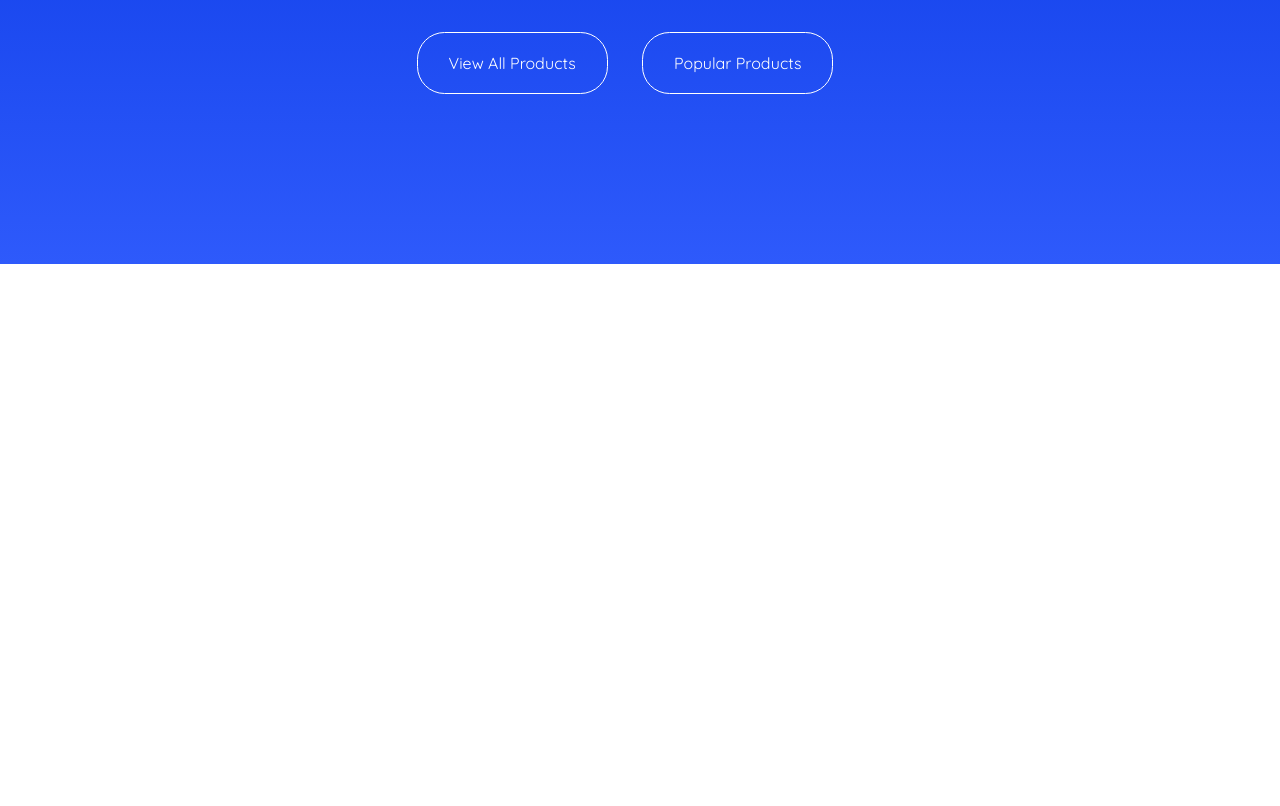
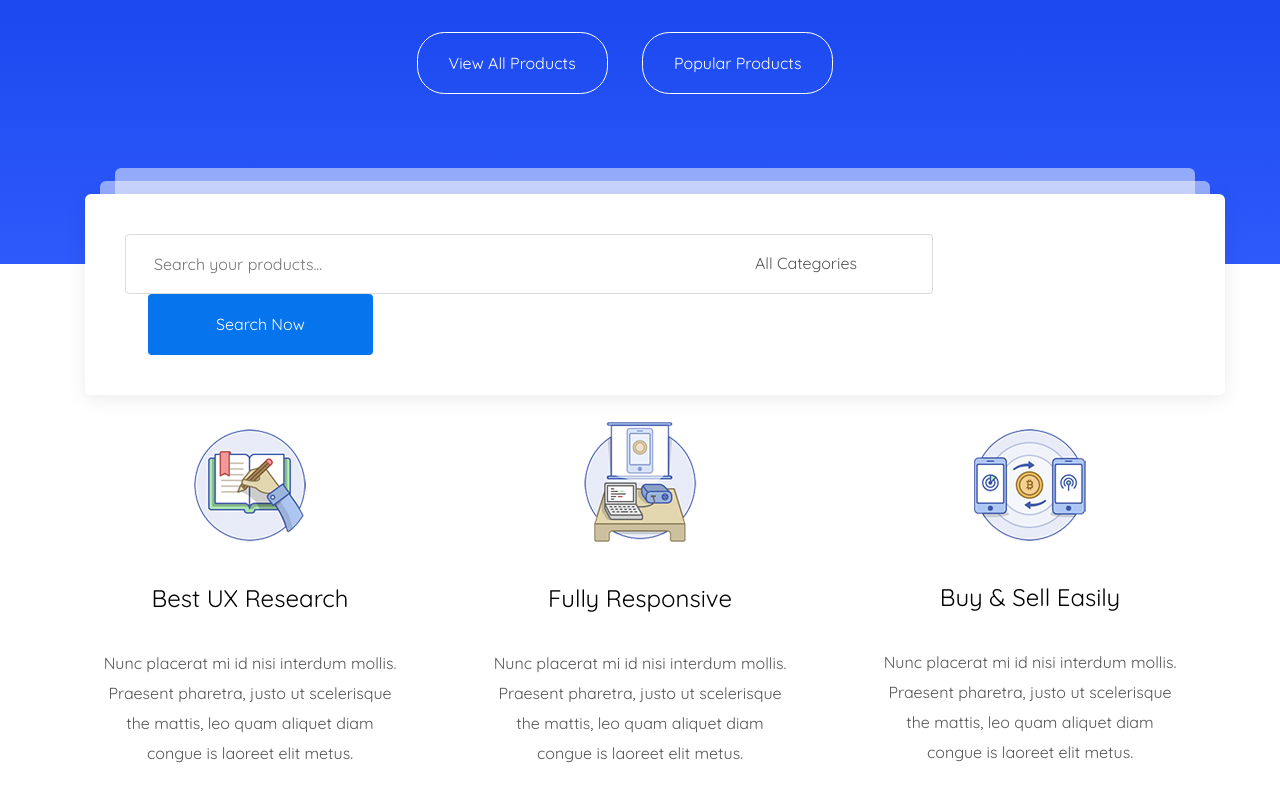
Before and after one commit to booobooka/MartPlace, a website: page app/index.html in a window 1280 px wide. Shown: the part 616-1422 px from the top of the page. Before the commit the page ends 880 px from the top, so only its background shows below. Drawn offline with nearby package versions, Linux system fonts and the light colour scheme; files that its build step writes are made by us from their sources.

Commit message:
added section about-us

```diff
--- a/app/index.html
+++ b/app/index.html
@@ -1,5 +1,6 @@
 <!DOCTYPE html>
 <html lang="en">
+
 <head>
     <meta charset="UTF-8">
     <meta name="viewport" content="width=device-width, initial-scale=1.0">
@@ -9,8 +10,10 @@
     <link rel="stylesheet" href="css/libs.min.css">
     <link rel="stylesheet" href="css/style.min.css">
 </head>
+
 <body>
     <header class="header">
+        <div class="header-inner">
             <div class="container">
                 <div class="top-header-inner">
                     <a class="header-logo" href="#">
@@ -38,7 +41,11 @@
                         </div>
                     </div>
                 </div>
+            </div>
+        </div>
         <div class="middle-header-inner">
+            <div class="container">
+                <div class="header-nav">
                     <nav class="header-menu">
                         <ul>
                             <li><a href="#">Home</a></li>
@@ -53,6 +60,7 @@
                         <button type="submit">
                             <a class="lnr lnr-magnifier" href="#"></a>
                         </button>
+                    </div>
                 </div>
             </div>
         </div>
@@ -72,7 +80,55 @@
             </div>
         </div>
     </header>
-
+    <section class="about-us">
+        <div class="container">
+            <div class="about-us-search-box">
+                <div class="about-us-search-back first"></div>
+                <div class="about-us-search-back second"></div>
+                <div class="about-us-search">
+                    <input type="text" placeholder="Search your products..." required>
+                    <a href="#">All Categories</a>
+                    <a class="lnr lnr-chevron-down" href="#"></a>
+                    <button>Search Now</button>
+                </div>
+            </div>
+            <div class="our-services-box">
+                <div class="services-content-box">
+                    <img src="images/book.png">
+                    <div class="services-content-box-title">
+                        Best UX Research
+                    </div>
+                    <div class="services-content-box-text">
+                        Nunc placerat mi id nisi interdum mollis. Praesent pharetra, justo ut scelerisque
+                        the mattis, leo quam aliquet diam
+                        congue is laoreet elit metus.
+                    </div>
+                </div>
+                <div class="services-content-box second-box">
+                    <img src="images/table.png">
+                    <div class="services-content-box-title">
+                        Fully Responsive
+                    </div>
+                    <div class="services-content-box-text">
+                        Nunc placerat mi id nisi interdum mollis. Praesent pharetra, justo ut scelerisque
+                        the mattis, leo quam aliquet diam
+                        congue is laoreet elit metus.
+                    </div>
+                </div>
+                <div class="services-content-box">
+                    <img src="images/buy.png">
+                    <div class="services-content-box-title">
+                        Buy & Sell Easily
+                    </div>
+                    <div class="services-content-box-text">
+                        Nunc placerat mi id nisi interdum mollis. Praesent pharetra, justo ut scelerisque
+                        the mattis, leo quam aliquet diam
+                        congue is laoreet elit metus.
+                    </div>
+                </div>
+            </div>
+        </div>
+    </section>
 
 
 
@@ -85,4 +141,5 @@
     <script src="js/libs.min.js"></script>
     <script src="js/main.min.js"></script>
 </body>
+
 </html>
--- a/app/scss/style.scss
+++ b/app/scss/style.scss
@@ -1,10 +1,8 @@
 @import 'vars';
 @import 'global';
 
-header{
+.header-inner{
     background-color: $bg;
-    height: 100px;
-    border-bottom: 1px solid #2b2b2b;
 }
 .top-header-inner{
     display: flex;
@@ -23,8 +21,8 @@ header{
     border-radius: 18px;
     margin-right: 50px;
     height: 36px;
+    font-size: 14px;
     color: #fff;
-    font-size: 14px;
 }
 .header-top-icons{
     display: flex;
@@ -65,11 +63,12 @@ header{
 .user-price{
     color: $btn-bg;
 }
-.middle-header-inner{
+.header-nav{
     display: flex;
     justify-content: space-between;
     align-items: center;
     height: 80px;
+    background-color: #fff;
 
 }
 .header-menu{
@@ -139,9 +138,90 @@ header{
         cursor: pointer;
         outline: none;
     }
+    button:hover{
+        background-color: #fff;
+        color: $btn-bg;
+        transition: all 1s;
+    }
 }
-button:hover{
+.about-us-search-box{
+    position: relative;
+}
+.about-us-search-back{
+    height: 135px;
+    background-color: rgba(255, 255, 255, 0.5);
+    border-radius: 6px;
+    position: absolute;
+}
+
+.about-us-search-back.first{
+    width: 1110px;
+    top: -83px;
+    left: 15px;
+}
+.about-us-search-back.second{
+    width: 1080px;
+    top: -96px;
+    left: 30px;
+}
+
+.about-us-search{
+    padding: 40px 40px;
+    width: 1140px;
     background-color: #fff;
-    color: $btn-bg;
-    transition: all 1s;
+    position: absolute;
+    top: -70px;
+    border-radius: 6px;
+    box-shadow: 0px 4px 20px 0px rgba(0, 0, 0, 0.08);
+    input{
+        width: 808px;
+        padding: 20px 90px 20px 28px;
+        border-radius: 4px;
+        border: 1px solid #dcdcdc;
+        outline: none;
+    }
+    a{
+        position: absolute;
+        top: 60px;
+        left: 670px;
+        color: #555555;
+    }
+    button{
+        padding: 21px 68px;
+        border: none;
+        background-color: $btn-bg;
+        border-radius: 4px;
+        color: #fff;
+        margin-left: 23px;
+    }
 }
+.lnr.lnr-chevron-down{
+    left: 815px;
+    top: 65px;
+    font-size: 12px;
+    color: #676767;
+    cursor: pointer;
+}
+.our-services-box{
+    padding-top: 165px;
+    padding-bottom: 170px;
+    display: flex;
+    justify-content: space-between;
+    text-align: center;
+    img{
+        margin-bottom: 40px;
+    }
+}
+.services-content-box-title{
+    font-size: 24px;
+    color: #000;
+}
+.services-content-box-text{
+    width: 330px;
+    padding: 35px 15px;
+    line-height: 30px;
+    color: #555555;
+}
+.services-content-box.second-box{
+    margin-top: -7px;
+}
```
Also changed, not shown: app/images/book.png (added), app/images/buy.png (added), app/images/table.png (added). Lines whose indentation alone changed are shown as unchanged.
